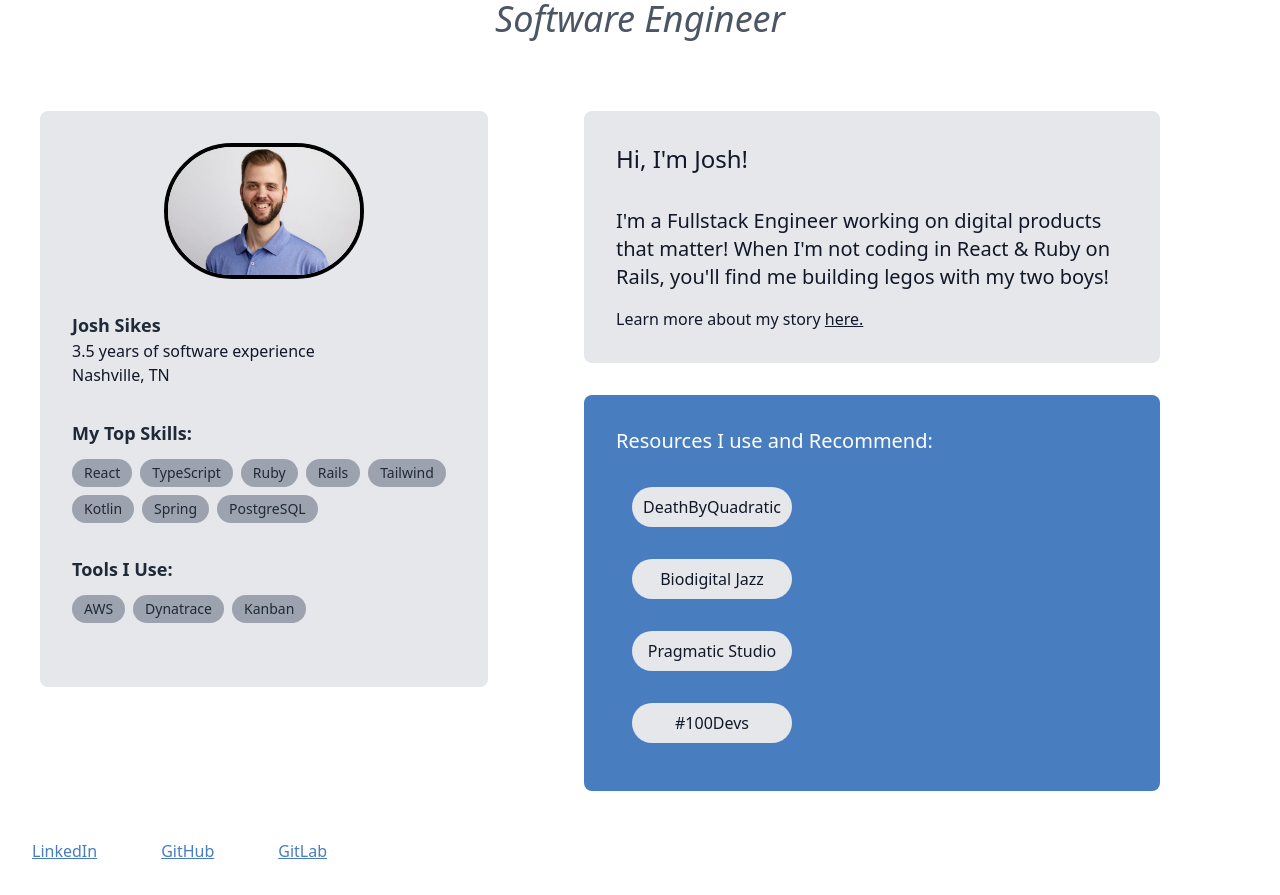
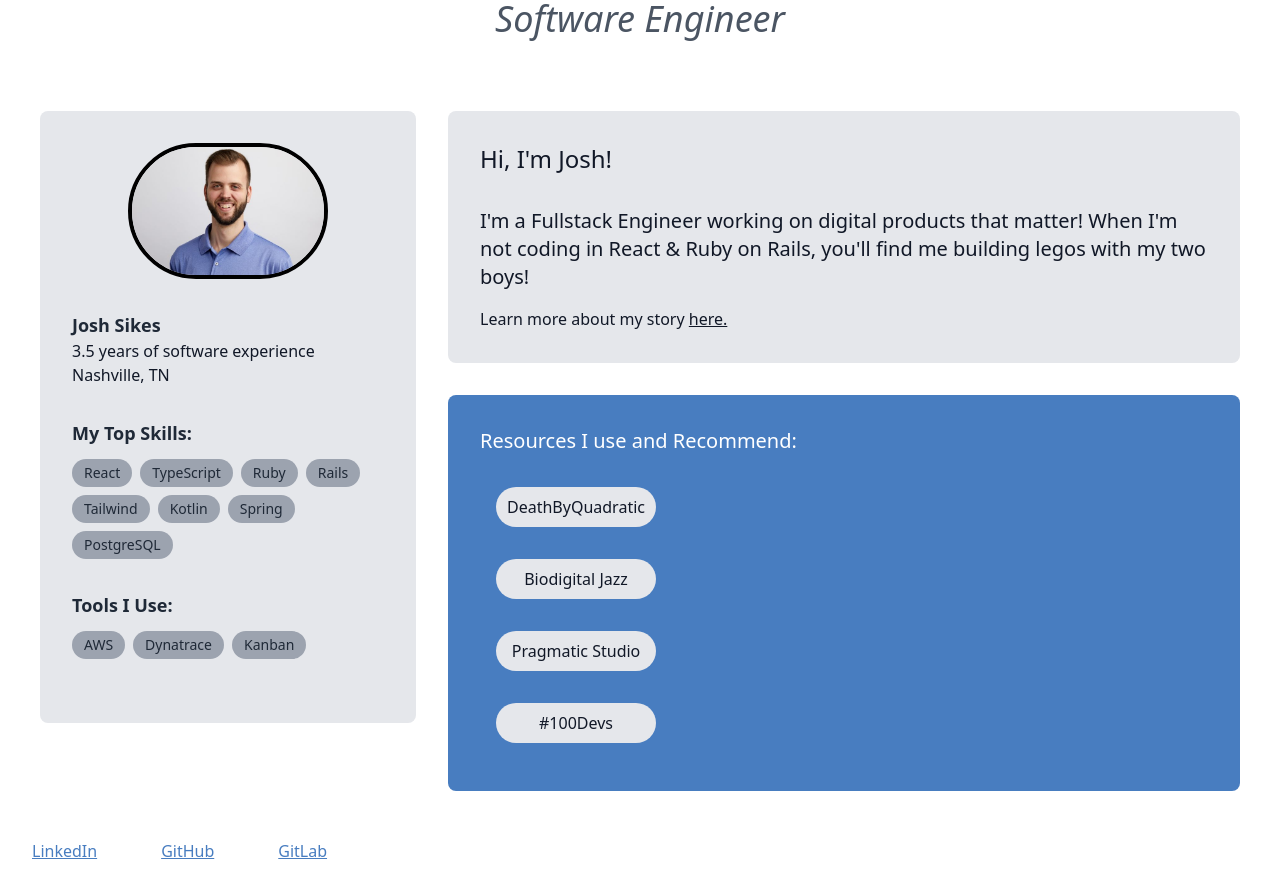
Before and after one commit to JSIK3S/joshsikes, a React (Create React App) app: page /#/ in a window 1280 px wide. Shown: the part 193-1088 px from the top of the page. Built offline with nearby package versions, Linux system fonts and the light colour scheme.

Commit message:
fixes desktop spacing

```diff
--- a/src/components/PageSections/RecommendsSection.tsx
+++ b/src/components/PageSections/RecommendsSection.tsx
@@ -2,7 +2,7 @@ import { RecommendationTag } from "../RecommendationTag";
 
 function RecommendsSection() {
   return (
-    <div className="sm:max-w-xl">
+    <div>
       <div className="bg-[#487DC0] text-white rounded-lg p-7 sm:p-8">
         <p className="text-xl mb-4">Resources I use and Recommend:</p>
         <section>
--- a/src/components/PageSections/SummarySection.tsx
+++ b/src/components/PageSections/SummarySection.tsx
@@ -2,7 +2,7 @@ import { Link } from "react-router-dom";
 
 function SummarySection() {
   return (
-    <div className="sm:max-w-xl">
+    <div>
       <div className="bg-gray-200 text-gray-900 rounded-lg mb-8 p-7 sm:p-8">
         <p className="text-2xl mb-8">Hi, I'm Josh!</p>
         <p className="text-xl mb-4">
--- a/src/pages/HomePage.tsx
+++ b/src/pages/HomePage.tsx
@@ -28,7 +28,7 @@ function MobileView() {
 
 function DesktopView() {
   return (
-    <div className="mx-auto flex gap-4 max-w-[1200px]">
+    <div className="mx-auto flex gap-8 max-w-[1200px]">
       <ProfileSection />
       <div className="max-w-[792px] mx-auto">
         <SummarySection />
```
